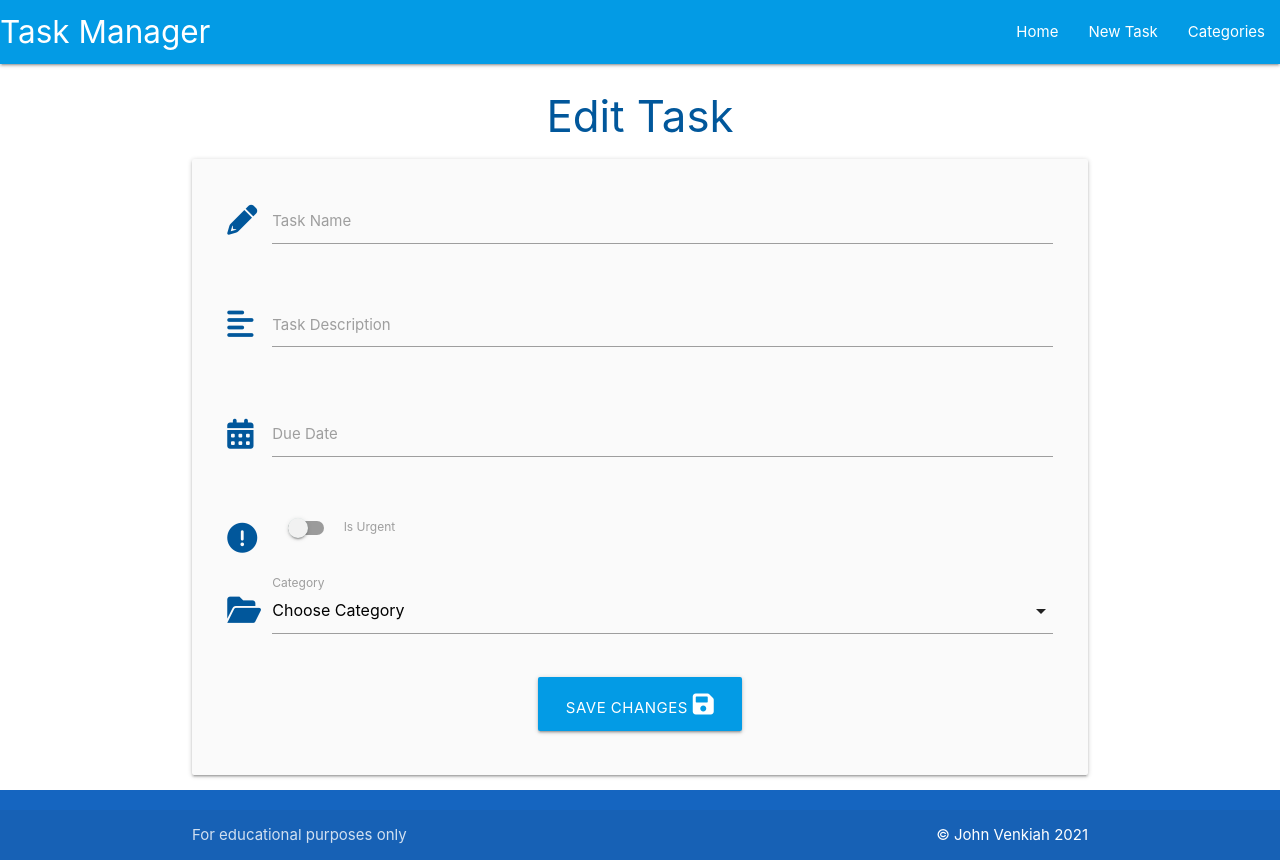
After one commit to johnvenkiah/flask-sqalchemy-taskmanager, a Flask app: template taskmanager/templates/edit_task.html in a window 1280 px wide. The commit adds this page. Run offline with Flask 2, Linux system fonts and the light colour scheme; the template is opened without the code that fills it, so the values that code supplies are empty.

Commit message:
add edit.html, create edit_task route. Functions as expected

```diff
--- /dev/null
+++ b/taskmanager/templates/edit_task.html
@@ -0,0 +1,77 @@
+{% extends "base.html" %}
+{% block content %}
+<h3 class="light-blue-text text-darken-4 center-align">Edit Task</h3>
+<div class="row card-panel grey lighten-5">
+    <form class="col s12" method="POST" action="{{ url_for('edit_task', task_id=task.id) }}">
+        <!-- task name -->
+        <div class="row">
+            <div class="input-field col s12">
+                <i class="fas fa-pencil-alt prefix light-blue-text text-darken-4"></i>
+                <input id="task_name" value="{{ task.task_name }}" name="task_name" minlength="5" maxlength="50" type="text" class="validate" required>
+                <label for="task_name">Task Name</label>
+            </div>
+        </div>
+        <!-- task description -->
+        <div class="row">
+            <div class="input-field col s12">
+                <i class="fas fa-align-left prefix light-blue-text text-darken-4"></i>
+                <textarea id="task_description" name="task_description" minlength="5" maxlength="200"
+                    type="text" class="materialize-textarea validate" required>
+                    {{- task.task_description -}}
+                </textarea>
+                <label for="task_description">Task Description</label>
+            </div>
+        </div>
+        <!-- due date -->
+        <div class="row">
+            <div class="input-field col s12">
+                <i class="fas fa-calendar-alt prefix light-blue-text text-darken-4"></i>
+                <input id="due_date" value="{{ task.due_date.strftime('%d %B, %Y') }}" name="due_date" type="text" class="datepicker validate" required>
+                <label for="due_date">Due Date</label>
+            </div>
+        </div>
+        <!-- is_urgent -->
+        <div class="row">
+            <div class="input-field col s12">
+                <div class="switch">
+                    <i class="fas fa-exclamation-circle prefix light-blue-text text-darken-4"></i>
+                    <label for="is_urgent">
+                        {% if task.is_urgent == True %}
+                            <input id="is_urgent" name="is_urgent" type="checkbox" checked>
+                        {% else %}
+                            <input id="is_urgent" name="is_urgent" type="checkbox">
+                        {% endif %}
+                        <span class="lever"></span>
+                        Is Urgent
+                    </label>
+                </div>
+            </div>
+        </div>
+        <!-- category_id -->
+        <div class="row">
+            <div class="input-field col s12">
+                <i class="fas fa-folder-open prefix light-blue-text text-darken-4"></i>
+                <select name="category_id" id="category_id" class="validate" required>
+                    <option value="" disabled>Choose Category</option>
+                    {% for category in categories %}
+                        {% if category == task.category %}
+                            <option value="{{ category.id }}" selected>{{ category.category_name }}</option>
+                        {% else %}
+                            <option value="{{ category.id }}">{{ category.category_name }}</option>
+                        {% endif %}
+                    {% endfor %}
+                </select>
+                <label for="category_id">Category</label>
+            </div>
+        </div>
+        <!-- submit button -->
+        <div class="row">
+            <div class="col s12 center-align">
+                <button type="submit" class="btn-large light-blue darken-1">
+                    Save Changes <i class="fa-solid fa-floppy-disk"></i>
+                </button>
+            </div>
+        </div>
+    </form>
+</div>
+{% endblock %}
--- a/taskmanager/templates/tasks.html
+++ b/taskmanager/templates/tasks.html
@@ -24,6 +24,9 @@
             <div class="collapsible-body">
                 <strong>{{ task.category }}</strong>
                 <p>{{ task.task_description }}</p>
+                <p>
+                    <a href="{{ url_for('edit_task', task_id=task.id) }}" class="btn green accent-4">Edit</a>
+                </p>
             </div>
         </li>
     {% endfor %}
```
Also changed, not shown: taskmanager/routes.py (+14 -0 lines).
